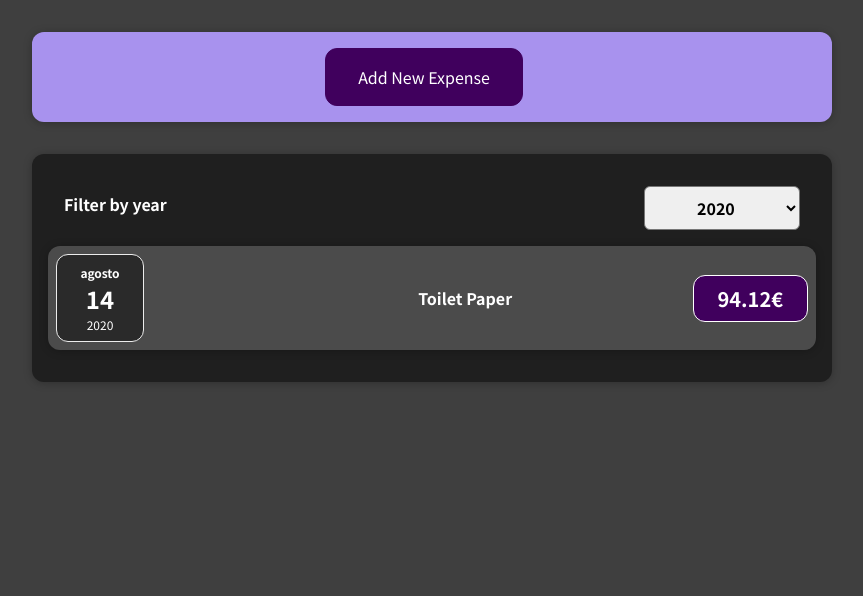
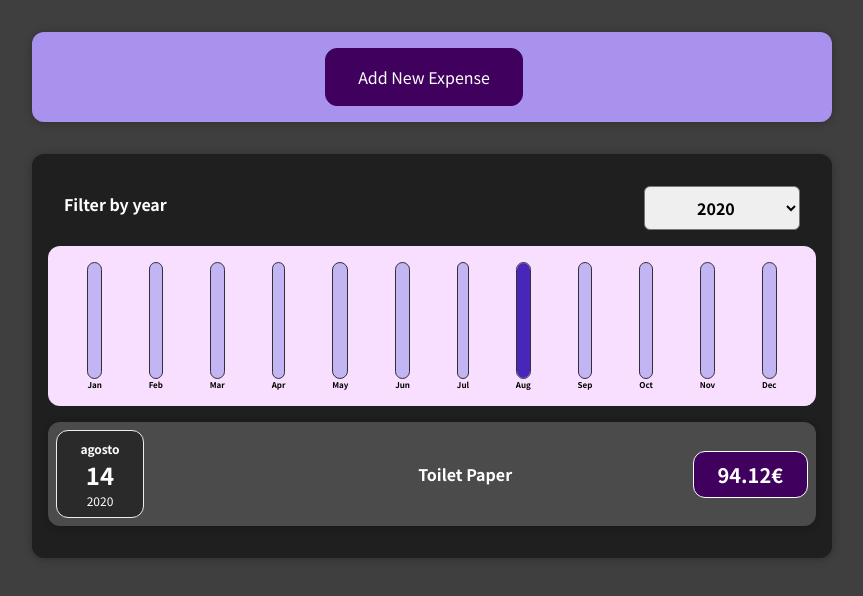
Before and after one commit to manyblake/expense-tracker-react, a React (Create React App) app: page / in a window 1280 px wide. Shown: the top 596 px of the page, without its empty margins (208-1071 px from the left). Built offline with nearby package versions, Linux system fonts and the light colour scheme.

Commit message:
add ExpensesChart component

```diff
--- /dev/null
+++ b/src/components/Chart/Chart.css
@@ -0,0 +1,9 @@
+.chart {
+  padding: 1rem;
+  border-radius: 12px;
+  background-color: #f8dfff;
+  text-align: center;
+  display: flex;
+  justify-content: space-around;
+  height: 10rem;
+}
--- /dev/null
+++ b/src/components/Chart/Chart.js
@@ -0,0 +1,26 @@
+import "./Chart.css";
+
+import ChartBar from "./ChartBar";
+
+const Chart = (props) => {
+  const dataPointsValues = props.dataPoints.map(
+    (dataPoints) => dataPoints.value
+  );
+
+  const totalMaximum = Math.max(...dataPointsValues);
+
+  return (
+    <div className="chart">
+      {props.dataPoints.map((dataPoint) => (
+        <ChartBar
+          key={dataPoint.label}
+          value={dataPoint.value}
+          maxValue={totalMaximum}
+          label={dataPoint.label}
+        />
+      ))}
+    </div>
+  );
+};
+
+export default Chart;
--- /dev/null
+++ b/src/components/Chart/ChartBar.css
@@ -0,0 +1,30 @@
+.chart-bar {
+  height: 100%;
+  display: flex;
+  flex-direction: column;
+  align-items: center;
+}
+
+.chart-bar__inner {
+  height: 100%;
+  width: 100%;
+  border: 1px solid #313131;
+  border-radius: 12px;
+  background-color: #c3b4f3;
+  overflow: hidden;
+  display: flex;
+  flex-direction: column;
+  justify-content: flex-end;
+}
+
+.chart-bar__fill {
+  background-color: #4826b9;
+  width: 100%;
+  transition: all 0.3s ease-out;
+}
+
+.chart-bar__label {
+  font-weight: bold;
+  font-size: 0.5rem;
+  text-align: center;
+}
--- /dev/null
+++ b/src/components/Chart/ChartBar.js
@@ -0,0 +1,20 @@
+import "./ChartBar.css";
+
+const ChartBar = (props) => {
+  let barFillHeight = "0%";
+  barFillHeight = Math.round((props.value / props.maxValue) * 100) + "%";
+
+  return (
+    <div className="chart-bar">
+      <div className="chart-bar__inner">
+        <div
+          className="chart-bar__fill"
+          style={{ height: barFillHeight }}
+        ></div>
+      </div>
+      <div className="chart-bar__label">{props.label}</div>
+    </div>
+  );
+};
+
+export default ChartBar;
--- a/src/components/Expenses/Expenses.js
+++ b/src/components/Expenses/Expenses.js
@@ -3,6 +3,7 @@
 import Card from "../UI/Card";
 import ExpensesFilter from "./ExpensesFilter";
 import ExpensesList from "./ExpensesList";
+import ExpensesChart from "./ExpensesChart";
 
 const Expenses = (props) => {
   const [filteredYear, setFilteredYear] = useState("2020");
@@ -22,6 +23,7 @@
           selected={filteredYear}
           onFilterChange={filterChangeHandler}
         />
+        <ExpensesChart expenses={filteredExpenses} />
         <ExpensesList expenses={filteredExpenses} />
       </Card>
     </div>
--- /dev/null
+++ b/src/components/Expenses/ExpensesChart.js
@@ -0,0 +1,27 @@
+import Chart from "../Chart/Chart";
+
+const ExpensesChart = (props) => {
+  const chartDataPoints = [
+    { label: "Jan", value: 0 },
+    { label: "Feb", value: 0 },
+    { label: "Mar", value: 0 },
+    { label: "Apr", value: 0 },
+    { label: "May", value: 0 },
+    { label: "Jun", value: 0 },
+    { label: "Jul", value: 0 },
+    { label: "Aug", value: 0 },
+    { label: "Sep", value: 0 },
+    { label: "Oct", value: 0 },
+    { label: "Nov", value: 0 },
+    { label: "Dec", value: 0 },
+  ];
+
+  for (const expense of props.expenses) {
+    const expenseMonth = expense.date.getMonth();
+    chartDataPoints[expenseMonth].value += expense.amount;
+  }
+
+  return <Chart dataPoints={chartDataPoints} />;
+};
+
+export default ExpensesChart;
--- a/src/components/NewExpense/ExpenseForm.js
+++ b/src/components/NewExpense/ExpenseForm.js
@@ -23,7 +23,7 @@
 
     const expenseData = {
       title: enteredTitle,
-      amount: enteredAmount,
+      amount: +enteredAmount,
       date: new Date(enteredDate),
     };
 
```
